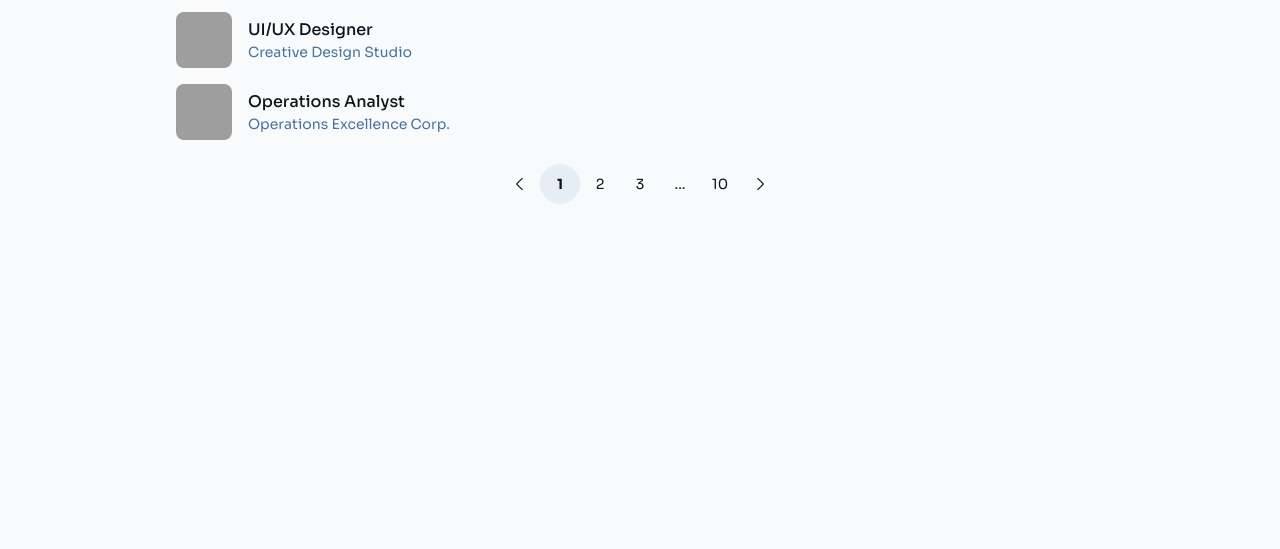
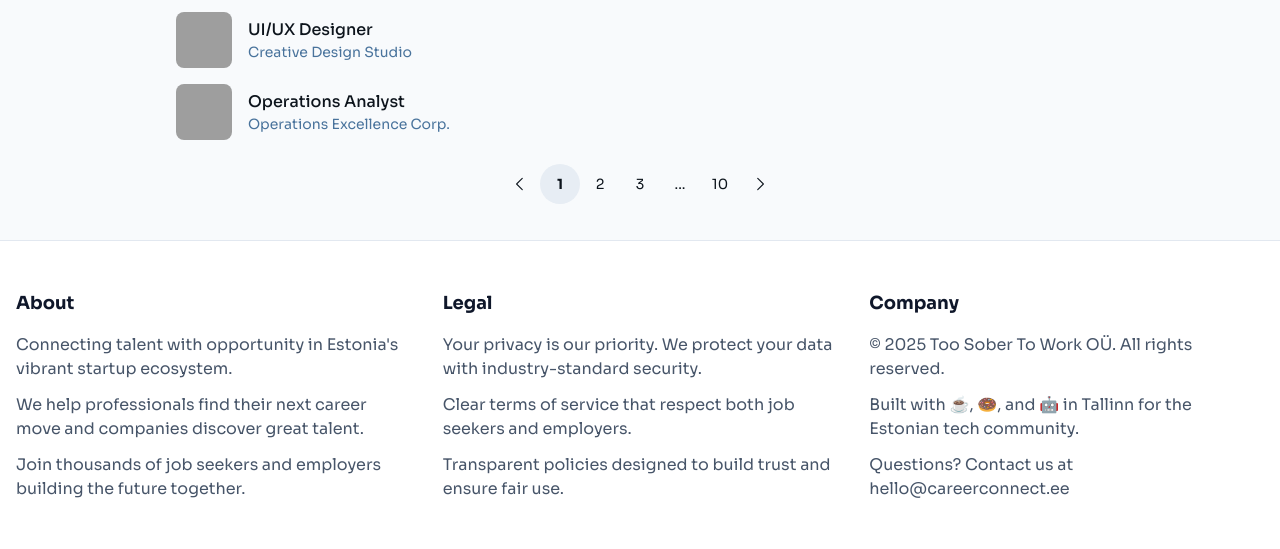
Before and after one commit to tjomk/tallinnstartups, a Django app: page / in a window 1280 px wide. Shown: the part 712-1261 px from the top of the page. Before the commit the page ends 916 px from the top, so only its background shows below. Run offline with Django 5.2, Linux system fonts and the light colour scheme; data that the repository does not hold is empty; some libraries are stand-ins or nearby versions; grey boxes are pictures that could not be loaded.

Commit message:
Split header, footer

```diff
--- a/tallinnstartups/static/css/theme.css
+++ b/tallinnstartups/static/css/theme.css
@@ -215,3 +215,12 @@
   font-weight: 600;
   font-size: 0.75rem;
 }
+
+.theme-featured-tag {
+  background-color: rgb(230, 114, 110);
+  color: rgb(233, 237, 242);
+  font-size: 0.75rem;
+  font-weight: 500;
+  padding: 0.25rem 0.5rem;
+  border-radius: 9999px;
+}
--- a/tallinnstartups/templates/tallinnstartups/base.html
+++ b/tallinnstartups/templates/tallinnstartups/base.html
@@ -33,6 +33,8 @@
             <main>
                 {% block content %}{% endblock %}
             </main>
+
+            {% include 'tallinnstartups/components/footer.html' %}
         </div>
     </div>
     {% block extra_js %}{% endblock %}
--- /dev/null
+++ b/tallinnstartups/templates/tallinnstartups/components/footer.html
@@ -0,0 +1,24 @@
+<footer class="bg-white border-t border-slate-200 mt-auto">
+    <div class="max-w-7xl mx-auto px-4 py-12">
+        <div class="grid grid-cols-1 md:grid-cols-3 gap-8">
+            <div>
+                <h3 class="text-lg font-semibold text-slate-900 mb-4">About</h3>
+                <p class="text-slate-600 mb-3">Connecting talent with opportunity in Estonia's vibrant startup ecosystem.</p>
+                <p class="text-slate-600 mb-3">We help professionals find their next career move and companies discover great talent.</p>
+                <p class="text-slate-600">Join thousands of job seekers and employers building the future together.</p>
+            </div>
+            <div>
+                <h3 class="text-lg font-semibold text-slate-900 mb-4">Legal</h3>
+                <p class="text-slate-600 mb-3">Your privacy is our priority. We protect your data with industry-standard security.</p>
+                <p class="text-slate-600 mb-3">Clear terms of service that respect both job seekers and employers.</p>
+                <p class="text-slate-600">Transparent policies designed to build trust and ensure fair use.</p>
+            </div>
+            <div>
+                <h3 class="text-lg font-semibold text-slate-900 mb-4">Company</h3>
+                <p class="text-slate-600 mb-3">© {% now "Y" %} Too Sober To Work OÜ. All rights reserved.</p>
+                <p class="text-slate-600 mb-3">Built with ☕, 🍩, and 🤖 in Tallinn for the Estonian tech community.</p>
+                <p class="text-slate-600">Questions? Contact us at hello@careerconnect.ee</p>
+            </div>
+        </div>
+    </div>
+</footer>
--- a/tallinnstartups/templates/tallinnstartups/components/job_card.html
+++ b/tallinnstartups/templates/tallinnstartups/components/job_card.html
@@ -19,7 +19,7 @@
             </div>
             {% if job.is_featured %}
                 <div class="flex items-center justify-center">
-                    <span class="featured-star-inline" style="font-size: 20px;"></span>
+                    <span class="theme-featured-tag">⭐ Featured</span>
                 </div>
             {% endif %}
         </div>
@@ -44,7 +44,7 @@
         </div>
         {% if job.is_featured %}
             <div class="flex items-center justify-center">
-                <span class="featured-star-inline" style="font-size: 20px;"></span>
+                <span class="theme-featured-tag">⭐ Featured</span>
             </div>
         {% endif %}
     </div>
--- a/tallinnstartups/templates/tallinnstartups/job_detail.html
+++ b/tallinnstartups/templates/tallinnstartups/job_detail.html
@@ -35,7 +35,7 @@
 
             {% if job.is_featured %}
                 <div class="flex items-center gap-2 mt-2">
-                    <span class="bg-[#ffd700] text-[#8b6914] text-xs font-medium px-2 py-1 rounded-full">⭐ Featured</span>
+                    <span class="theme-featured-tag">⭐ Featured</span>
                 </div>
             {% endif %}
         </div>
--- a/tallinnstartups/templatetags/currency_filters.py
+++ b/tallinnstartups/templatetags/currency_filters.py
@@ -11,7 +11,7 @@ def format_eur_range(value):
         return value
 
     try:
-        min_val, max_val = value.split('-', 1)
+        min_val, max_val = value.replace("€", "").split('-', 1)
         return f"€{min_val} - €{max_val}"
     except ValueError:
         return value
```
